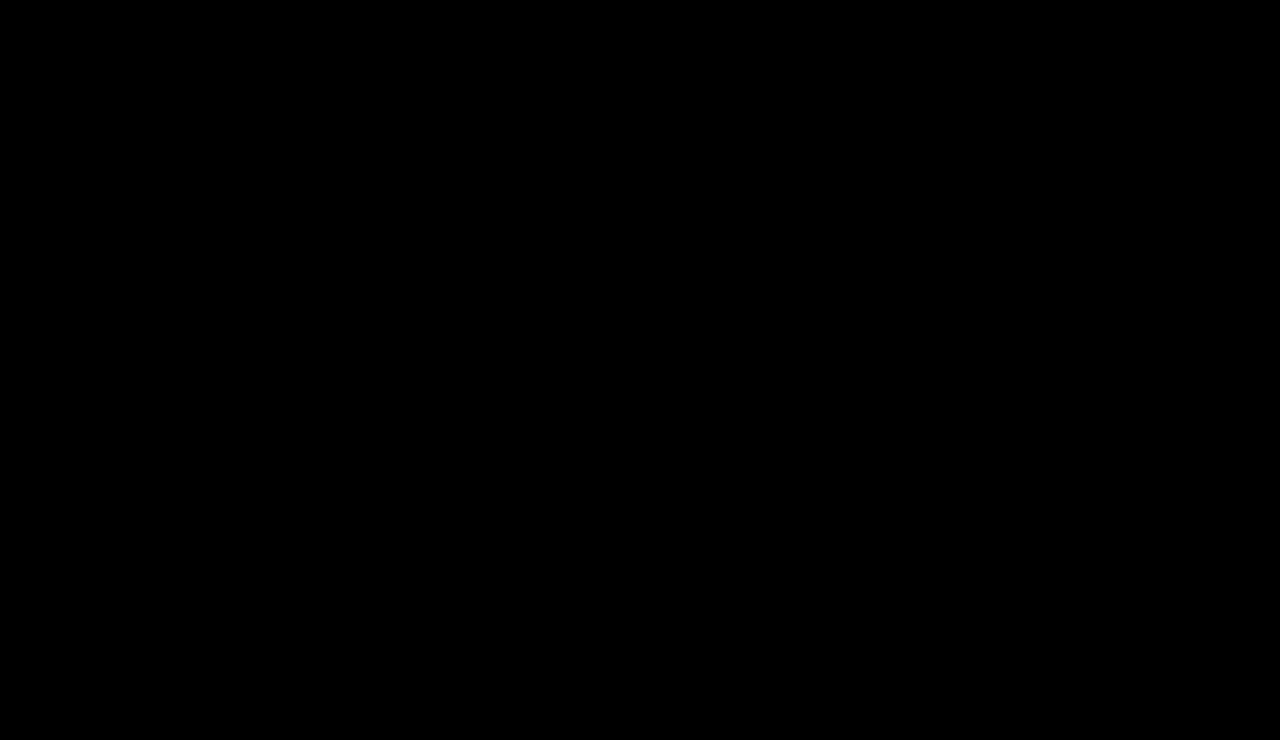
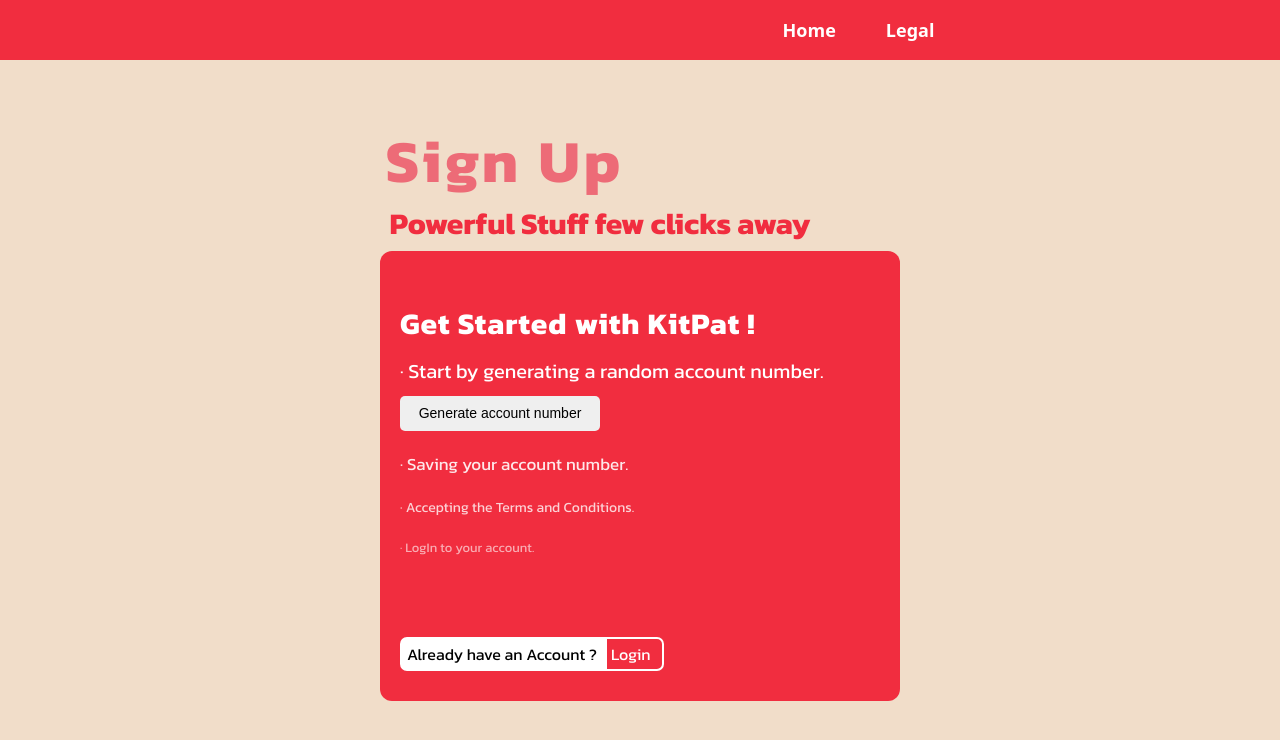
Before and after one commit to kalviumcommunity/S58_Vedant_Capstone_KitPat_OSINT, a React (Vite) app in the folder Frontend/: page /register in a window 1280 px wide. Before the commit this address had no page. Shown: the top 740 px of the page. Built offline with nearby package versions, Linux system fonts and the light colour scheme.

Commit message:
Added SignUp Page
Added Registration Page FronEnd , not functionl yet

```diff
--- a/Frontend/src/App.jsx
+++ b/Frontend/src/App.jsx
@@ -2,6 +2,7 @@
 import "./App.css";
 import HomePage from "./HomePage";
 import LegalPage from "./LegalPage";
+import Register from "./Pages/Register";
 
 function App() {
   return (
@@ -9,6 +10,7 @@
       <Routes>
         <Route exact path="/" element={<HomePage />} />
         <Route exact path="/legal" element={<LegalPage />} />
+        <Route exact path="/register" element={<Register />} />
       </Routes>
     </>
   );
--- a/Frontend/src/HomePage.jsx
+++ b/Frontend/src/HomePage.jsx
@@ -50,7 +50,7 @@
     <span>Private</span>
   </div>
 </div>
-<button id='ButtonInHome'>Get Started</button>
+<button id='ButtonInHome' onClick={()=>{  navigate("/register");}}>Get Started</button>
 <div title='?' id='MainTextInHome'>
   <p>An OSINT Tool By </p>
   <img src="rabbit.png" alt="" />
--- /dev/null
+++ b/Frontend/src/Pages/Register.css
@@ -0,0 +1,114 @@
+#RegisterPage{
+    height: 94vh;
+    width: 100%;
+    background-color: #F1DDC9;
+    display: flex;
+    flex-direction: column;
+    align-items: center;
+    justify-content: center;
+}
+
+#RegisterPage h2{
+    font-family: "Kanit", sans-serif;
+    font-weight: bolder;
+    font-size: 60px;
+    letter-spacing: 4px;
+    margin-right: 270px;
+    color: #ED6B77;
+    margin-top: -55px;
+}
+
+#RegisterPage h3{
+    font-family: "Kanit", sans-serif;
+    font-weight: bolder;
+    font-size: 30px;
+    margin-right: 80px;
+    margin-top: -55px;
+    color: #F12D3F;
+}
+
+
+
+#RegisterBox{
+    height: 450px;
+    width: 500px;
+    background-color:#F12D3F;
+    border-radius: 12px;
+    margin-top: -25px;
+    padding-left: 20px;
+}
+
+
+#RegisterBox h4{
+    color: white;
+    font-family: "Kanit", sans-serif;
+    font-weight: bolder;
+    font-size: 30px;
+    margin-top: 50px;
+    letter-spacing: 1px;
+}
+
+#Step1Title{
+    color: white;
+    font-family: "Kanit", sans-serif;
+    font-size: 20px;
+    margin-top: -30px;
+}
+
+#buttontoGenrate{
+    height: 35px;
+    width: 200px;
+    margin-top: 10px;
+    border-color: transparent;
+    border-radius: 5px;
+    cursor: pointer;
+    font-size: 14px;
+}
+
+#Step2Title{
+    color: rgba(255, 255, 255, 0.89);
+    font-family: "Kanit", sans-serif;
+    font-size: 17px;
+    margin-top: 20px;
+}
+
+#Step3Title{
+    color: rgba(255, 255, 255, 0.781);
+    font-family: "Kanit", sans-serif;
+    font-size: 14px;
+    margin-top: 20px;
+}
+
+#Step4Title{
+    color: rgba(255, 255, 255, 0.603);
+    font-family: "Kanit", sans-serif;
+    font-size: 13px;
+    margin-top: 20px;
+}
+
+#AlreadyAccount{
+    display: flex;
+    flex-direction: row;
+    align-items: center;
+    border: 2px solid white;
+    width: 260px;
+    height: 30px;
+    font-family: "Kanit", sans-serif;
+    border-radius: 7px;
+    margin-top: 80px;
+}
+
+#alreadyline{
+    width: 200px;
+    background-color: white;
+    height: 100%;
+    display: flex;
+    align-items: center;
+    padding-left: 5px;
+}
+
+#alreadybutton{
+    padding-left: 4px;
+    color: white;
+    cursor: pointer;
+}
--- /dev/null
+++ b/Frontend/src/Pages/Register.jsx
@@ -0,0 +1,33 @@
+import React from 'react'
+import "./Register.css";
+import { useNavigate } from 'react-router-dom';
+
+export default function Register() {
+    const navigate = useNavigate();
+  return (
+    <>
+          <nav id='Navbar'>
+        <div id='NavOPitons'>
+          <div  onClick={()=>{  navigate("/");}}>Home</div>
+          <div  onClick={()=>{  navigate("/legal");}}>Legal</div>
+        </div>
+      </nav>
+    <div id='RegisterPage'>
+        <h2>Sign Up</h2>
+        <h3>Powerful Stuff few clicks away</h3>
+       <div id='RegisterBox'>
+        <h4>Get Started with KitPat !</h4>
+        <div id='Step1Title'>· Start by generating a random account number.</div>
+        <button id='buttontoGenrate'>Generate account number</button>
+        <div id='Step2Title'>· Saving your account number.</div>
+        <div id='Step3Title'>· Accepting the Terms and Conditions.</div>
+        <div id='Step4Title'>· LogIn to your account.</div>
+        <div id='AlreadyAccount'>
+           <div id='alreadyline'>Already have an Account ? </div>
+           <div id='alreadybutton'>Login</div>
+        </div>
+       </div>
+    </div>
+    </>
+  )
+}
```
